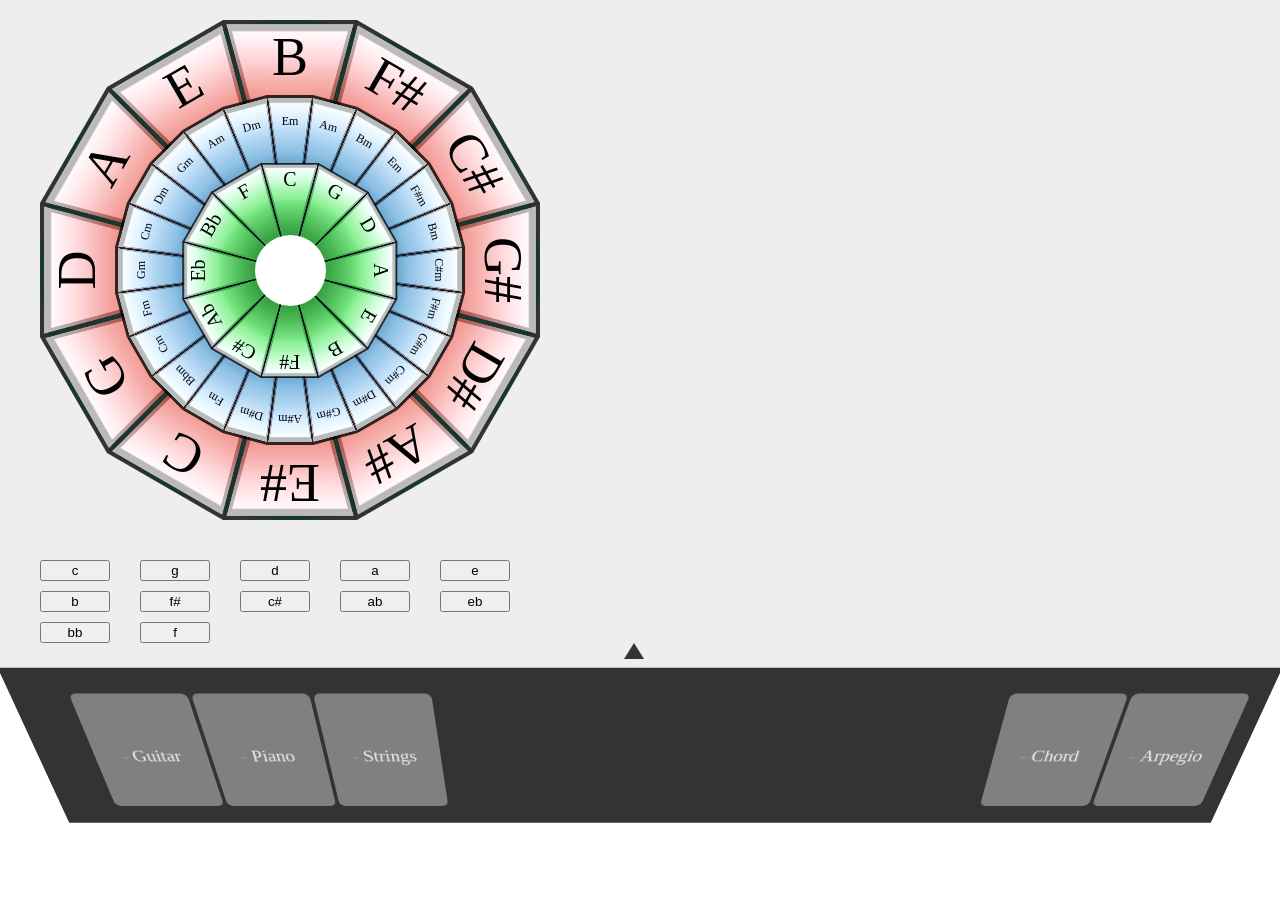
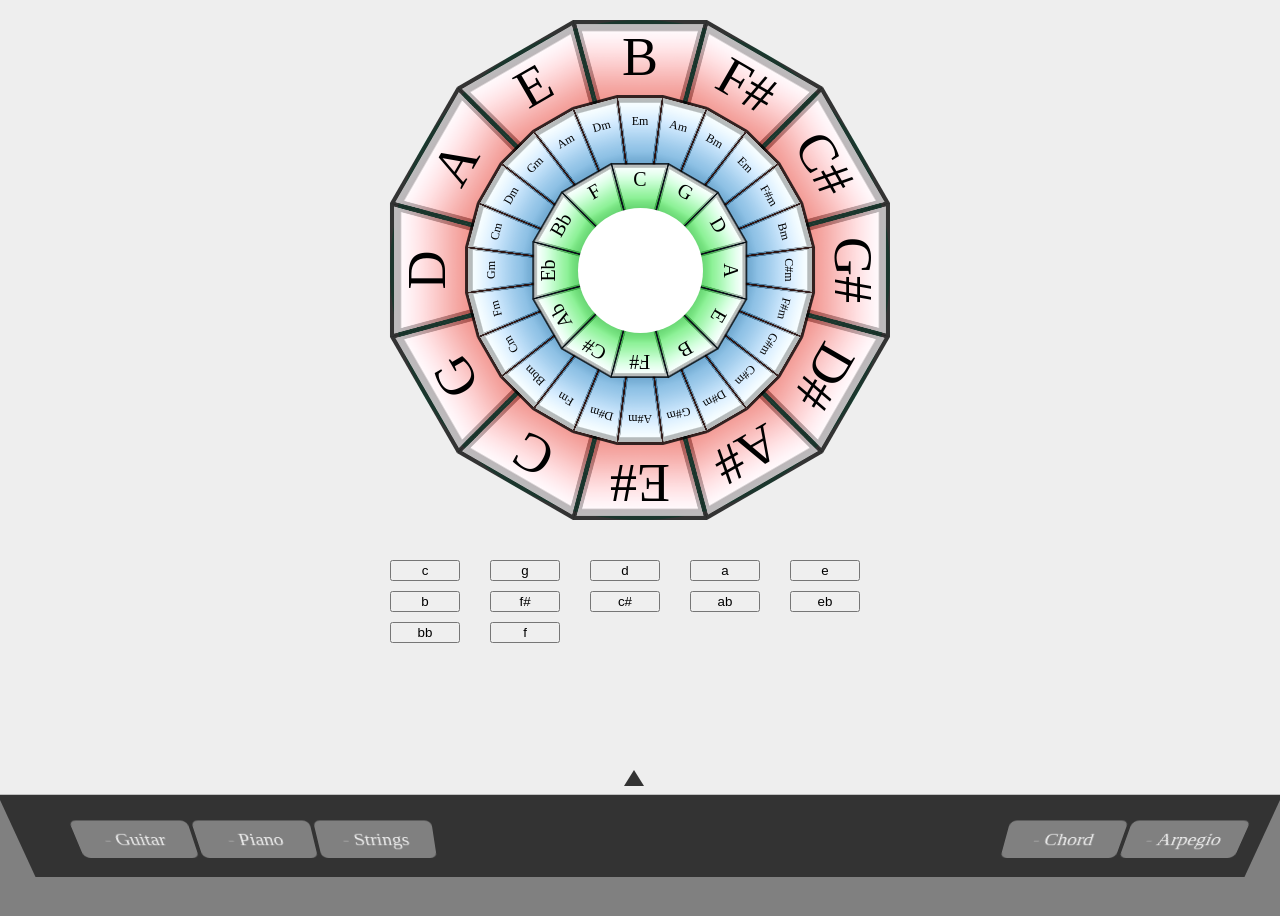
Before and after one commit to anatoliyg/chord-wheel, a plain HTML site: page index.html in a window 1280 px wide. Before the commit the page ends 874 px from the top, so only its background shows below. Drawn offline with nearby package versions, Linux system fonts and the light colour scheme.

Commit message:
styles fixes, centered wheel and controls

```diff
--- a/css/main.css
+++ b/css/main.css
@@ -22,10 +22,10 @@
 			font-size: 20px;
 			padding: 3px 10px;
 			width: 100px;
-			height: 140px;
+			height: 40px;
 			background: gray;
 			border-radius: 7px;
-			line-height: 150px;
+			line-height: 40px;
 			text-align: center;
 		}
 			.meny ul li:before {
--- a/index.html
+++ b/index.html
@@ -9,6 +9,11 @@
             html, body {
                 margin: 0;
                 padding: 0;
+
+                width: 100%;
+                height: 100%;
+
+                background-color: gray;
 
                 box-sizing: border-box;
                 -moz-box-sizing: border-box;
@@ -30,6 +35,8 @@
 
                 background-color: aquamarine;
                 border-radius: 50%;
+
+                margin: 0 auto;
 
                 -moz-transition: all 1s ease;
                 -webkit-transition: all 1s ease;
@@ -85,7 +92,7 @@
                 // [optional] The alignment of the menu (top/right/bottom/left)
                 position: Meny.getQuery().p || 'bottom',
                 // [optional] The height of the menu (when using top/bottom position)
-                height: 200,
+                height: 100,
                 // [optional] The width of the menu (when using left/right position)
                 width: 260,
                 // [optional] Distance from mouse (in pixels) when menu should open
--- a/js/ChordWheel.js
+++ b/js/ChordWheel.js
@@ -45,6 +45,7 @@ function ChordWheel(config) {
             .addClass('controls')
             .css({
                 width: container.width(),
+                margin: '0 auto',
                 marginTop: 40
             })
 
@@ -126,7 +127,7 @@ function ChordWheel(config) {
         centerInContainer(bigWheel);
 
         //add a hole
-        var holeDiameter  = container.width() / 7;
+        var holeDiameter  = container.width() / 4;
         hole = $('<div></div')
             .width(holeDiameter)
             .height(holeDiameter)
```
